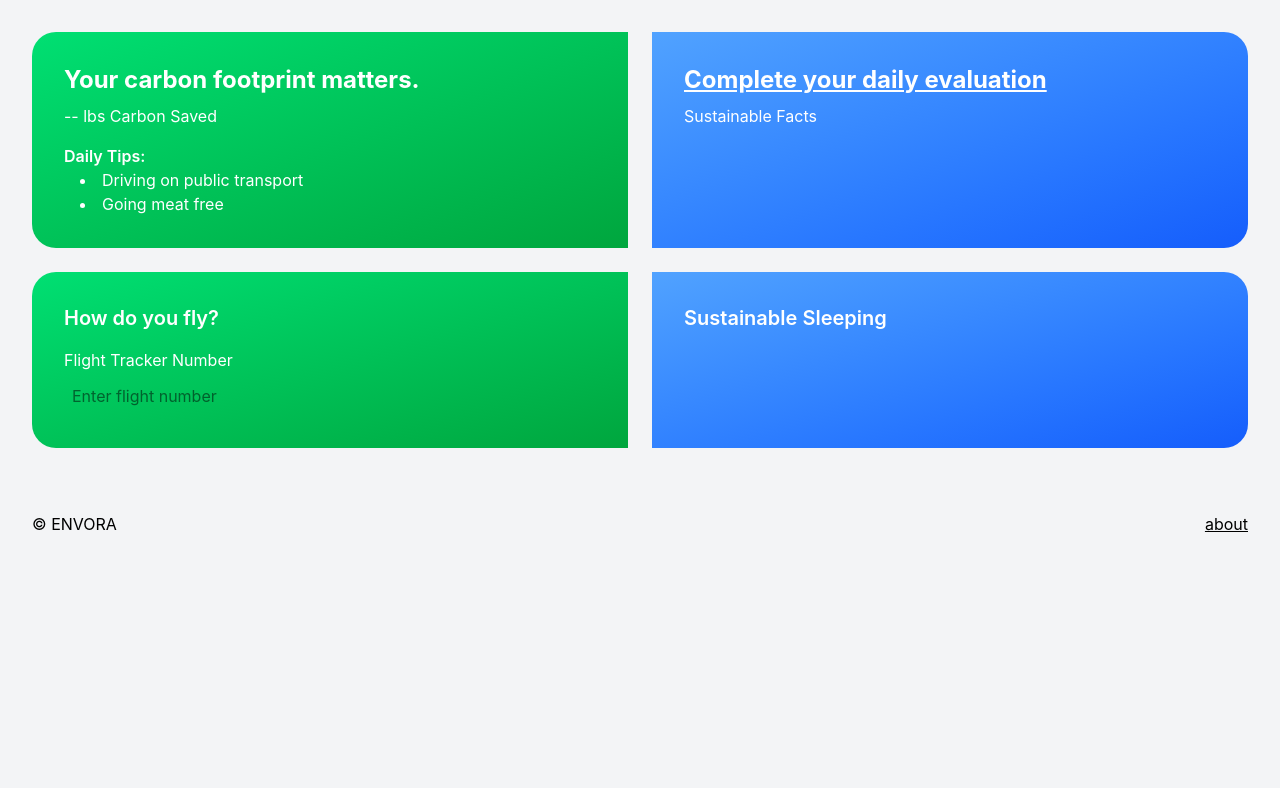
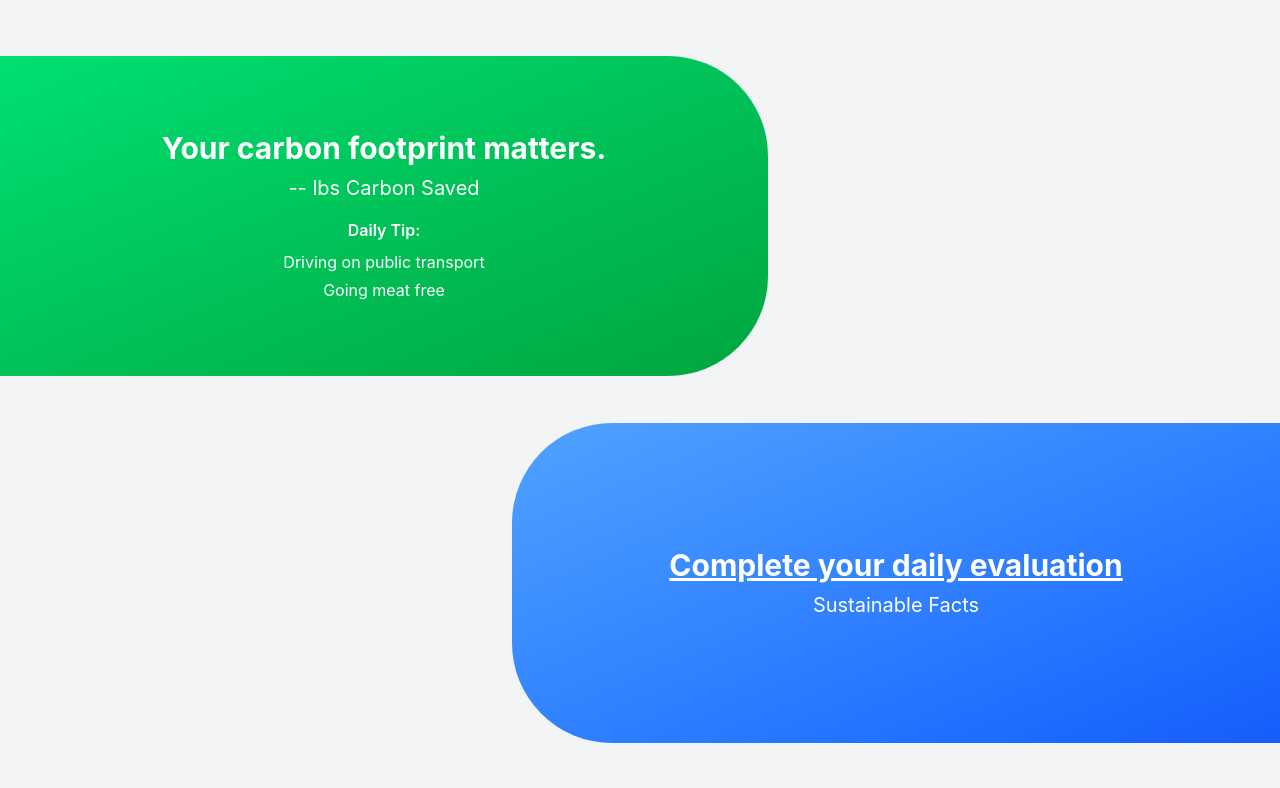
Before and after one commit to Dhruv-0-Arora/WAForge, a React (Vite) app: page / in a window 1280 px wide. Shown: the top 788 px of the page. Built offline with nearby package versions, Linux system fonts and the light colour scheme.

Commit message:
Second iteration

```diff
--- a/src/ui/HomeDesktop.jsx
+++ b/src/ui/HomeDesktop.jsx
@@ -1,80 +1,83 @@
 import React from "react";
 
-// Define your gradient and corner constants
+// Gradient constants
 const GREEN_GRADIENT = "bg-gradient-to-br from-green-400 to-green-600";
 const BLUE_GRADIENT = "bg-gradient-to-br from-blue-400 to-blue-600";
-// Example corner rounding: left corners for the left column, right corners for the right column
-const ROUNDED_LEFT = "rounded-tl-3xl rounded-bl-3xl";
-const ROUNDED_RIGHT = "rounded-tr-3xl rounded-br-3xl";
+
+// Bubble corner styles (switching sides)
+const ROUNDED_RIGHT = "rounded-tr-[100px] rounded-br-[100px]";
+const ROUNDED_LEFT = "rounded-tl-[100px] rounded-bl-[100px]";
 
 function HomeDesktop() {
     return (
-        <div className="h-screen w-full overflow-y-scroll bg-gray-100">
-            {/* Container for the main content */}
-            <div className="grid grid-cols-2 gap-6 p-8">
-                {/* Top-left (Green) Bubble */}
+        <div className="min-h-screen w-full overflow-y-scroll bg-gray-100 flex flex-col gap-4">
+            {/* Top spacing */}
+            <div className="h-[5vh]" />
+
+            {/* "ENVORA" with an image mask */}
+
+            {/* 1) Top Green Bubble (rounded on right) */}
             <div
-                    className={`${GREEN_GRADIENT} ${ROUNDED_LEFT} p-8 text-white`}
+                className={`${GREEN_GRADIENT} ${ROUNDED_RIGHT} w-[60%] h-[40vh] flex flex-col items-center justify-center text-center text-white`}
             >
-                    <h1 className="text-2xl font-bold">
+                <h1 className="text-3xl font-bold">
                     Your carbon footprint matters.
                 </h1>
-                    <p className="mt-2">-- lbs Carbon Saved</p>
+                <p className="text-xl mt-2">-- lbs Carbon Saved</p>
                 <div className="mt-4">
-                        <p className="font-semibold">Daily Tips:</p>
-                        <ul className="list-disc list-inside ml-4">
+                    <p className="font-semibold">Daily Tip:</p>
+                    <ul className="mt-2 space-y-1">
                         <li>Driving on public transport</li>
                         <li>Going meat free</li>
                     </ul>
                 </div>
             </div>
 
-                {/* Top-right (Blue) Bubble */}
+            {/* Spacing */}
+            <div className="h-[15px]" />
+
+            {/* 2) Second Blue Bubble (rounded on right) */}
             <div
-                    className={`${BLUE_GRADIENT} ${ROUNDED_RIGHT} p-8 text-white`}
+                className={`${BLUE_GRADIENT} ${ROUNDED_LEFT} w-[60%] h-[40vh] flex flex-col items-center justify-center text-center text-white self-end`}
             >
-                    {/* Link to another page */}
-                    <a
-                        href="/evaluation"
-                        className="text-2xl font-bold underline hover:no-underline"
-                    >
+                <a href="/evaluation" className="text-3xl font-bold underline">
                     Complete your daily evaluation
                 </a>
-                    <p className="mt-2">Sustainable Facts</p>
+                <p className="text-xl mt-2">Sustainable Facts</p>
             </div>
 
-                {/* Bottom-left (Green) Bubble */}
+            {/* Spacing */}
+            <div className="h-[15px]" />
+
+            {/* 3) Third Green Bubble (rounded on left) */}
             <div
-                    className={`${GREEN_GRADIENT} ${ROUNDED_LEFT} p-8 text-white`}
+                className={`${GREEN_GRADIENT} ${ROUNDED_RIGHT} w-[60%] h-[40vh] flex flex-col items-center justify-center text-center text-white`}
             >
-                    <h2 className="text-xl font-semibold">How do you fly?</h2>
-                    <label className="block mt-4">
-                        <span className="block mb-1">
-                            Flight Tracker Number
-                        </span>
+                <h2 className="text-3xl font-bold">How do you fly?</h2>
+                <p className="text-xl mt-2">Flight Tracker Number</p>
+                <div className="mt-4">
                     <input
                         type="text"
                         placeholder="Enter flight number"
-                            className="w-full rounded-md p-2 text-black focus:outline-none"
+                        className="px-4 py-2 rounded focus:outline-none text-black"
                     />
-                    </label>
-                </div>
-
-                {/* Bottom-right (Blue) Bubble */}
-                <div
-                    className={`${BLUE_GRADIENT} ${ROUNDED_RIGHT} p-8 text-white`}
-                >
-                    <h2 className="text-xl font-semibold">
-                        Sustainable Sleeping
-                    </h2>
                 </div>
             </div>
 
+            {/* Spacing */}
+            <div className="h-[15px]" />
+
+            {/* 4) Fourth Blue Bubble (rounded on left) */}
+            <div
+                className={`${BLUE_GRADIENT} ${ROUNDED_LEFT} w-[60%] h-[40vh] flex flex-col items-center justify-center text-center text-white self-end`}
+            >
+                <h2 className="text-3xl font-bold">Sustainable Sleeping</h2>
+            </div>
+
             {/* Footer */}
-            <footer className="flex justify-between items-center p-8">
+            <footer className="flex justify-between items-center p-4">
                 <p>© ENVORA</p>
-                {/* Link to another page */}
-                <a href="/about" className="underline hover:no-underline">
+                <a href="/about" className="underline">
                     about
                 </a>
             </footer>
```
Lines whose indentation alone changed are shown as unchanged.
